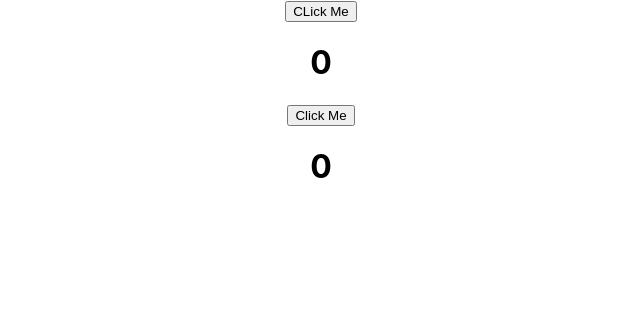
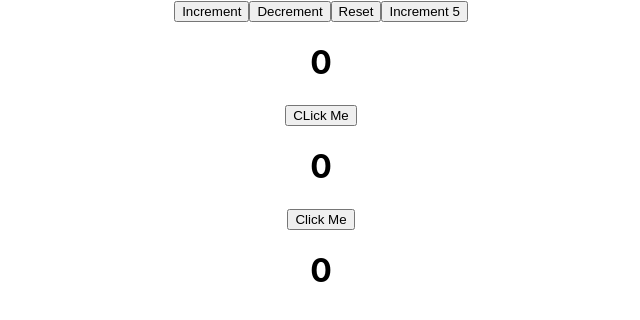
Before and after one commit to Adarsh-NP/React_hooks, a React (Create React App) app: page / in a window 1280 px wide. Shown: the top 320 px of the page, without its empty margins (319-959 px from the left). Built offline with nearby package versions, Linux system fonts and the light colour scheme.

Commit message:
some experiments with prevState
Signed-off-by: Adarsh-NP <f20180806@goa.bits-pilani.ac.in>

```diff
--- a/src/App.js
+++ b/src/App.js
@@ -2,10 +2,12 @@ import React from 'react';
 import './App.css';
 import ClassCounter from './components/classCounter';
 import CounterHooks from './components/CounterHooks';
+import Hookcounte2 from './components/Hookcounte2';
 
 function App() {
   return (
     <div className="App">
+      <Hookcounte2 />
       <ClassCounter />
       <CounterHooks />
     </div>
--- /dev/null
+++ b/src/components/Hookcounte2.js
@@ -0,0 +1,20 @@
+import React, {useState} from 'react'
+
+
+function Hookcounte2() {
+
+    const initialCount = 0
+    const [count, changeCount] = useState(initialCount)
+
+    return (
+        <div>
+            <button onClick={()=> changeCount(prevCount=> prevCount+1)}>Increment</button>
+            <button onClick={()=>changeCount(prevCount=>prevCount-1)}>Decrement</button>
+            <button onClick={()=>{changeCount(initialCount)}}>Reset</button>
+            <button onClick={()=>{changeCount(prevCount=>prevCount+5)}}>Increment 5</button>
+            <h1>{count}</h1>
+        </div>
+    )
+}
+
+export default Hookcounte2
--- a/src/components/classCounter.js
+++ b/src/components/classCounter.js
@@ -5,14 +5,16 @@ class ClassCounter extends Component {
         super(props)
 
         this.state = {
-             count: 0
+             count: 0,
+             msg: ''
         }
     }
 
     onClick = () => {
         this.setState(prevState => ({
             count: prevState.count + 1,
-        }))
+            msg:  'incremented'
+        }), ()=>alert(this.state.msg + this.state.count)) //yayyy that's an achievement lmao, without the arrow function the alert shows prevState value
     }
 
     render() {
@@ -21,6 +23,7 @@ class ClassCounter extends Component {
             <div>
                 <button onClick={this.onClick}>CLick Me</button>
                 <h1>{count}</h1>
+
             </div>
         )
     }
```
